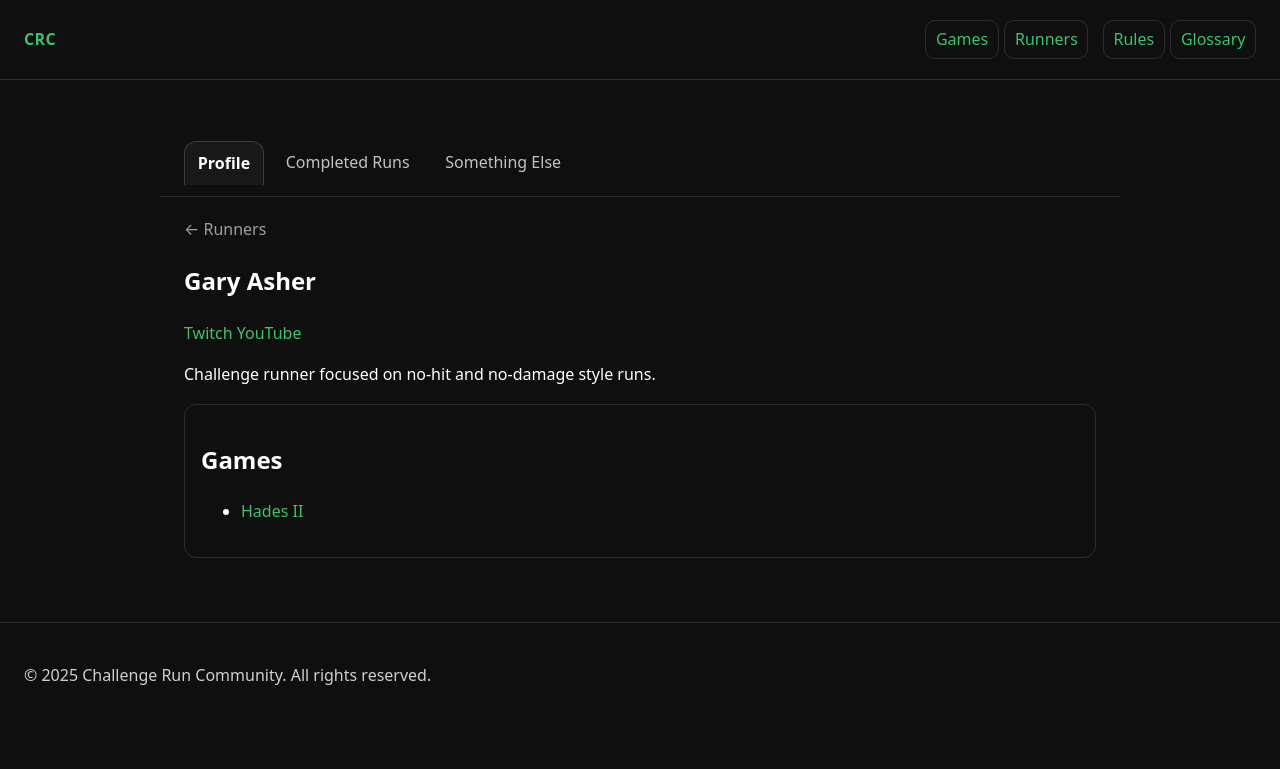
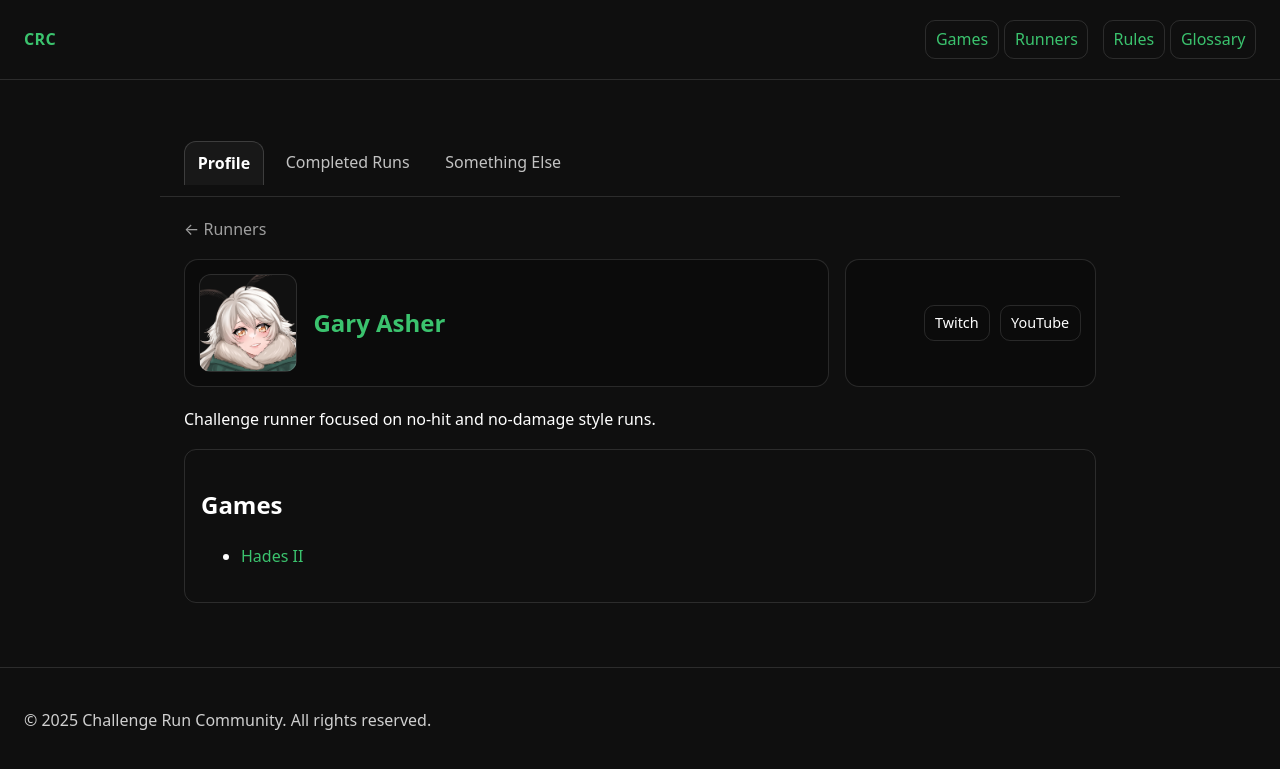
Before and after one commit to GaryAsher/challenge-run-site, a Jekyll site: the page built from _runners/gary-asher.md, in a window 1280 px wide. Shown: the top 769 px of the page. Built offline with Jekyll 4.4.1, drawn with Linux system fonts in a browser that asks for light colours.

Commit message:
Consolidate code

```diff
--- a/assets/style.css
+++ b/assets/style.css
@@ -177,7 +177,7 @@ a:hover {
 }
 
 /* ============================================================
-   Games
+   Games: Tabs, Hero, Cards
    ============================================================ */
 .game-tabs {
   position: sticky;
@@ -193,10 +193,11 @@ a:hover {
   border: 1px solid var(--border);
   border-radius: 16px;
   overflow: hidden;
-  margin-bottom: 1.25rem;
+  margin: 0 0 1.25rem 0;
   min-height: 260px;
   background-size: cover;
   background-position: center;
+  background-repeat: no-repeat;
 }
 
 .game-hero__overlay {
@@ -206,9 +207,9 @@ a:hover {
   align-items: flex-end;
   background: linear-gradient(
     to top,
-    rgba(15,15,15,0.92),
-    rgba(15,15,15,0.65),
-    rgba(15,15,15,0.45)
+    rgba(15, 15, 15, 0.92),
+    rgba(15, 15, 15, 0.65),
+    rgba(15, 15, 15, 0.45)
   );
 }
 
@@ -217,126 +218,10 @@ a:hover {
 }
 
 .game-hero h1 {
-  margin: 0;
+  margin: 0.25rem 0 0 0;
   color: var(--accent);
 }
 
-/* ============================================================
-   Runner Cards
-   ============================================================ */
-.runner-card {
-  position: relative;
-  min-height: 140px;
-  border: 1px solid var(--border);
-  border-radius: 14px;
-  background: #111;
-  overflow: hidden;
-}
-
-.runner-card__bg {
-  position: absolute;
-  inset: 0;
-  background-size: contain;
-  background-position: center;
-  background-repeat: no-repeat;
-  opacity: 0.85;
-}
-
-.runner-card__overlay {
-  position: absolute;
-  inset: 0;
-  display: flex;
-  align-items: flex-end;
-  background: linear-gradient(
-    to top,
-    rgba(15,15,15,0.95),
-    rgba(15,15,15,0.55),
-    rgba(15,15,15,0.20)
-  );
-}
-
-.runner-card__title {
-  padding: 0.9rem;
-  font-weight: 650;
-  color: #fff;
-}
-
-/* ============================================================
-   Runner Tabs
-   ============================================================ */
-.runner-tabs {
-  display: flex;
-  gap: 0.5rem;
-  align-items: flex-end;
-
-  position: sticky;
-  top: 76px;
-  z-index: 50;
-
-  background: var(--bg);
-  padding: 0.75rem 1.5rem;
-  border-bottom: 1px solid var(--border);
-}
-
-.runner-tabs .tab {
-  appearance: none;
-  cursor: pointer;
-  font: inherit;
-
-  padding: 0.55rem 0.8rem;
-  border: 1px solid transparent;
-  border-bottom: none;
-
-  border-top-left-radius: 12px;
-  border-top-right-radius: 12px;
-
-  background: transparent;
-  color: rgba(255,255,255,0.75);
-}
-
-.runner-tabs .tab:hover {
-  background: var(--panel);
-  color: var(--fg);
-  border-color: var(--border);
-}
-
-.runner-tabs .tab.active {
-  background: var(--panel);
-  color: var(--fg);
-  font-weight: 650;
-  border-color: rgba(255,255,255,0.16);
-  position: relative;
-  top: 1px;
-}
-
-.runner-tabs .tab:focus-visible {
-  outline: 2px solid rgba(59,195,110,0.6);
-  outline-offset: 2px;
-}
-
-/* ============================================================
-   Runner Panels
-   ============================================================ */
-.tab-panel {
-  display: none;
-}
-
-.tab-panel.active {
-  display: block;
-}
-
-/* ============================================================
-   Responsive
-   ============================================================ */
-@media (max-width: 640px) {
-  .runner-tabs {
-    flex-wrap: wrap;
-  }
-}
-
-/* ============================================================
-   RESTORE: Games cards (covers on /games/)
-   ============================================================ */
 .game-card {
   position: relative;
   display: block;
@@ -345,6 +230,7 @@ a:hover {
   border-radius: 14px;
   overflow: hidden;
   background: #111;
+  text-decoration: none;
 }
 
 .game-card__bg {
@@ -387,11 +273,48 @@ a:hover {
 }
 
 /* ============================================================
-   RESTORE: Runner cards behavior (for /runners/)
+   Runners: Cards (for /runners/)
    ============================================================ */
 .runner-card {
+  position: relative;
   display: block;
+  min-height: 140px;
+  border: 1px solid var(--border);
+  border-radius: 14px;
+  background: #111;
+  overflow: hidden;
   text-decoration: none;
+}
+
+.runner-card__bg {
+  position: absolute;
+  inset: 0;
+  background-size: contain;
+  background-position: center;
+  background-repeat: no-repeat;
+  opacity: 0.85;
+  filter: saturate(1.05);
+}
+
+.runner-card__overlay {
+  position: absolute;
+  inset: 0;
+  display: flex;
+  align-items: flex-end;
+  background: linear-gradient(
+    to top,
+    rgba(15, 15, 15, 0.95),
+    rgba(15, 15, 15, 0.55),
+    rgba(15, 15, 15, 0.20)
+  );
+}
+
+.runner-card__title {
+  padding: 0.9rem;
+  font-weight: 650;
+  color: #fff;
+  position: relative;
+  z-index: 2;
 }
 
 .runner-card:hover {
@@ -401,3 +324,162 @@ a:hover {
 .runner-card:hover .runner-card__bg {
   opacity: 1;
 }
+
+/* ============================================================
+   Runner Profile Header (avatar left, socials right)
+   ============================================================ */
+.runner-top {
+  display: flex;
+  gap: 1rem;
+  align-items: stretch;
+  justify-content: space-between;
+  margin: 1rem 0 1.25rem 0;
+}
+
+.runner-left,
+.runner-right {
+  border: 1px solid var(--border);
+  border-radius: 14px;
+  background: #0b0b0b;
+  padding: 0.9rem;
+}
+
+.runner-left {
+  display: flex;
+  gap: 1rem;
+  align-items: center;
+  flex: 1;
+}
+
+.runner-right {
+  display: flex;
+  align-items: center;
+  justify-content: flex-end;
+  min-width: 220px;
+}
+
+.runner-avatar {
+  width: 96px;
+  height: 96px;
+  border-radius: 12px;
+  border: 1px solid var(--border);
+  background-color: #111;
+  background-size: cover;
+  background-position: center;
+  background-repeat: no-repeat;
+  flex: 0 0 auto;
+}
+
+.runner-avatar.is-logo {
+  background-size: contain;
+}
+
+.runner-name h1 {
+  margin: 0;
+  color: var(--accent);
+}
+
+.runner-links {
+  display: flex;
+  gap: 0.6rem;
+  flex-wrap: wrap;
+  justify-content: flex-end;
+}
+
+.runner-link {
+  padding: 0.35rem 0.65rem;
+  border-radius: 10px;
+  border: 1px solid var(--border);
+  background: transparent;
+  font-size: 0.9rem;
+  color: var(--fg);
+  text-decoration: none;
+}
+
+.runner-link:hover {
+  text-decoration: none;
+  opacity: 0.9;
+}
+
+/* ============================================================
+   Runner Tabs + Panels
+   ============================================================ */
+.runner-tabs {
+  display: flex;
+  gap: 0.5rem;
+  align-items: flex-end;
+
+  position: sticky;
+  top: 76px;
+  z-index: 50;
+
+  background: var(--bg);
+  padding: 0.75rem 1.5rem;
+  border-bottom: 1px solid var(--border);
+}
+
+.runner-tabs .tab {
+  appearance: none;
+  cursor: pointer;
+  font: inherit;
+
+  padding: 0.55rem 0.8rem;
+  border: 1px solid transparent;
+  border-bottom: none;
+
+  border-top-left-radius: 12px;
+  border-top-right-radius: 12px;
+
+  background: transparent;
+  color: rgba(255, 255, 255, 0.75);
+}
+
+.runner-tabs .tab:hover {
+  background: var(--panel);
+  color: var(--fg);
+  border-color: var(--border);
+}
+
+.runner-tabs .tab.active {
+  background: var(--panel);
+  color: var(--fg);
+  font-weight: 650;
+  border-color: rgba(255, 255, 255, 0.16);
+  position: relative;
+  top: 1px;
+}
+
+.runner-tabs .tab:focus-visible {
+  outline: 2px solid rgba(59, 195, 110, 0.6);
+  outline-offset: 2px;
+}
+
+.tab-panel {
+  display: none;
+}
+
+.tab-panel.active {
+  display: block;
+}
+
+/* ============================================================
+   Responsive
+   ============================================================ */
+@media (max-width: 640px) {
+  .runner-tabs {
+    flex-wrap: wrap;
+  }
+
+  .runner-top {
+    flex-direction: column;
+  }
+
+  .runner-right {
+    justify-content: flex-start;
+    min-width: 0;
+  }
+
+  .runner-links {
+    justify-content: flex-start;
+  }
+}
```
